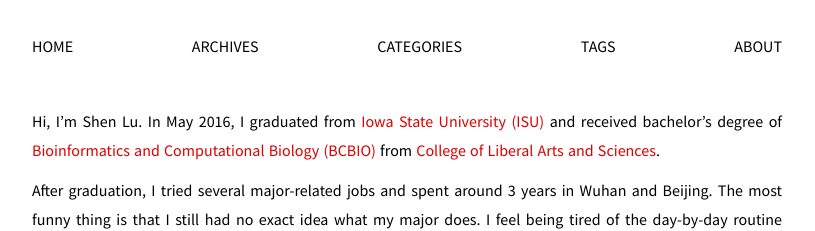
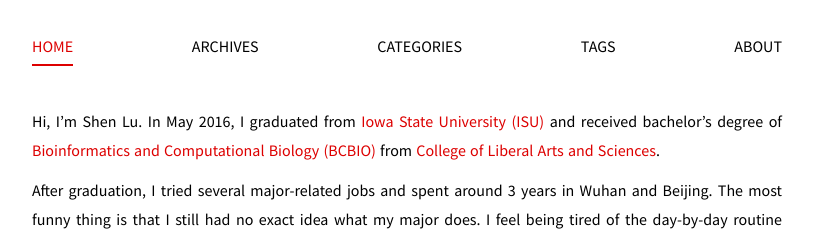
Before and after one commit to shenlu89/shenlu.me, a Jekyll site: the page built from index.md, in a window 1280 px wide. Shown: the top 231 px of the page, without its empty margins (233-1048 px from the left). Built offline with Jekyll 4.4.1, drawn with Linux system fonts in a browser that asks for light colours; nearby versions of some CDN libraries; a style sheet for code colours, icons or effects is not loaded.

Commit message:
add nav highlight

```diff
--- a/_layouts/default.html
+++ b/_layouts/default.html
@@ -33,11 +33,11 @@
     <div id="container">
         <div id="main" role="main">
             <nav>
-                <span><a title="home" href="/">HOME</a></span>
-                <span><a title="archives" href="/archives">ARCHIVES</a></span>
-                <span><a title="categories" href="/categories">CATEGORIES</a></span>
-                <span><a title="tags" href="/tags">TAGS</a></span>
-                <span><a title="about" href="/about">ABOUT</a></span>
+                <span><a title="home" href="/" {% if page.url == '/' %} class="active" {% endif %}>HOME</a></span>
+                <span><a title="archives" href="/archives/" {% if page.url == '/archives' %} class="active" {% endif %}>ARCHIVES</a></span>
+                <span><a title="categories" href="/categories" {% if page.url == '/categories/' %} class="active" {% endif %}>CATEGORIES</a></span>
+                <span><a title="tags" href="/tags" {% if page.url == '/tags/' %} class="active" {% endif %}>TAGS</a></span>
+                <span><a title="about" href="/about" {% if page.url == '/about/' %} class="active" {% endif %}>ABOUT</a></span>
             </nav>
             <article class="content">
                 {{ content }}
--- a/media/css/style.css
+++ b/media/css/style.css
@@ -199,6 +199,12 @@ nav a:hover {
     border-bottom: 2px solid #dd0000
 }
 
+.active {
+    text-decoration: none;
+    color: #dd0000;
+    border-bottom: 2px solid #dd0000
+}
+
 .highlight {
     color: #dd0000;
     border-bottom: 2px solid #dd0000
```
